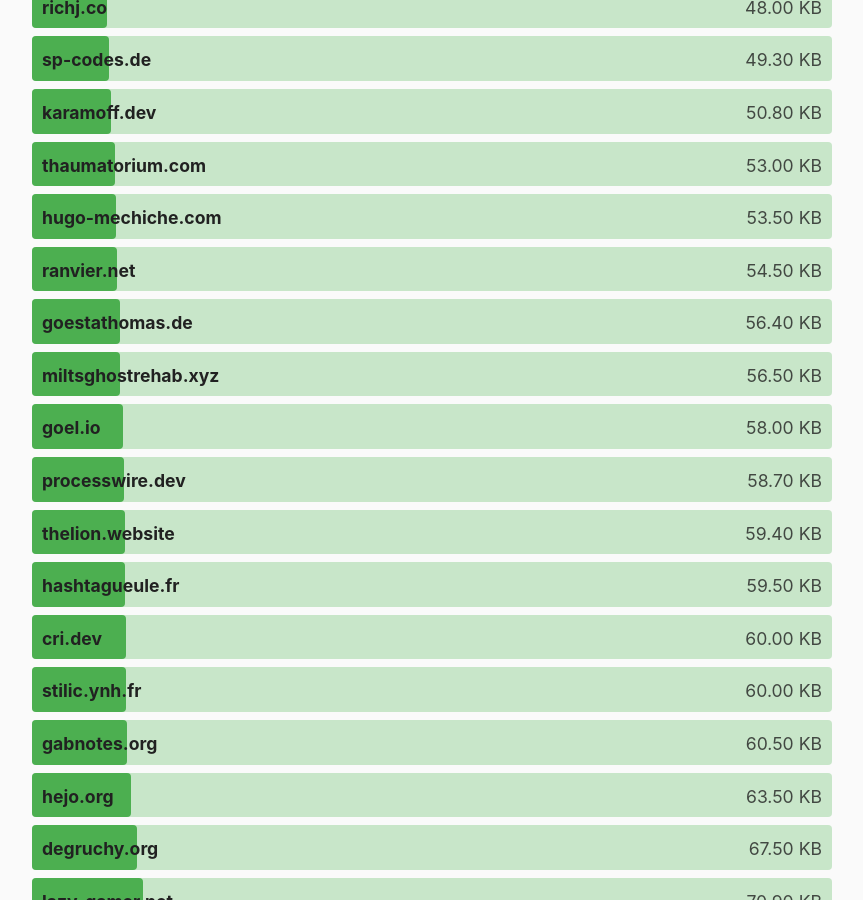
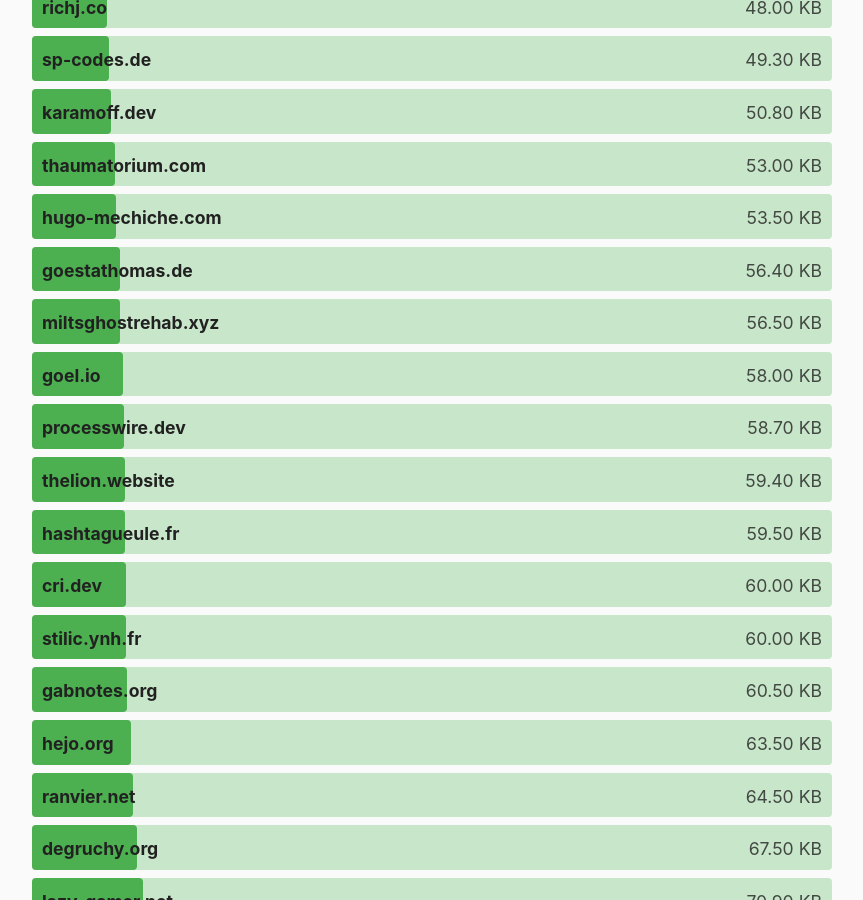
Before and after one commit to kevquirk/512kb.club, a Jekyll site: the page built from index.md, in a window 1280 px wide and 900 px high, scrolled down 8689 px. Shown: the whole window, without its empty margins (208-1071 px from the left). Built offline with Jekyll 4.4.1, drawn with Linux system fonts in a browser that asks for light colours.

Commit message:
fix type in size from last commit

```diff
--- a/_data/sites.yml
+++ b/_data/sites.yml
@@ -1235,7 +1235,7 @@
 
 - domain: ranvier.net
   url: https://ranvier.net/
-  size: 54.5
+  size: 64.5
   last_checked: 2021-11-22
 
 - domain: rav3ndust.xyz
```
